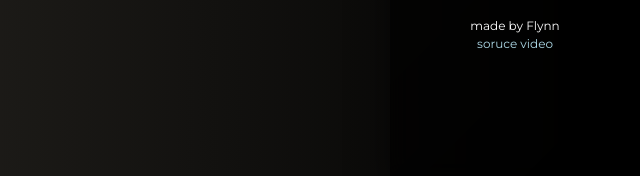
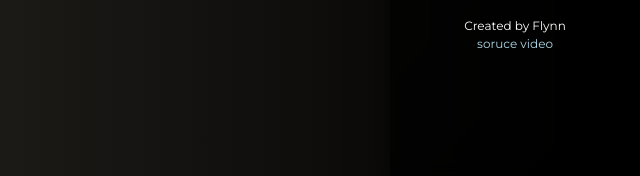
Before and after one commit to FlynnFc/CarOnboards, a plain HTML site: page index.html in a window 1280 px wide. Shown: the part 621-797 px from the top of the page, 640-1280 px from the left. Drawn offline with Linux system fonts and the light colour scheme.

Commit message:
Update index.html

```diff
--- a/index.html
+++ b/index.html
@@ -61,7 +61,7 @@
         </div>
         <div class="credits">
 
-        <p>made by Flynn</p>
+        <p>Created by Flynn</p>
         <a id="sourceVideoLink" target="_blank" href=''>soruce video</a>
         </div>
     </div>
```
